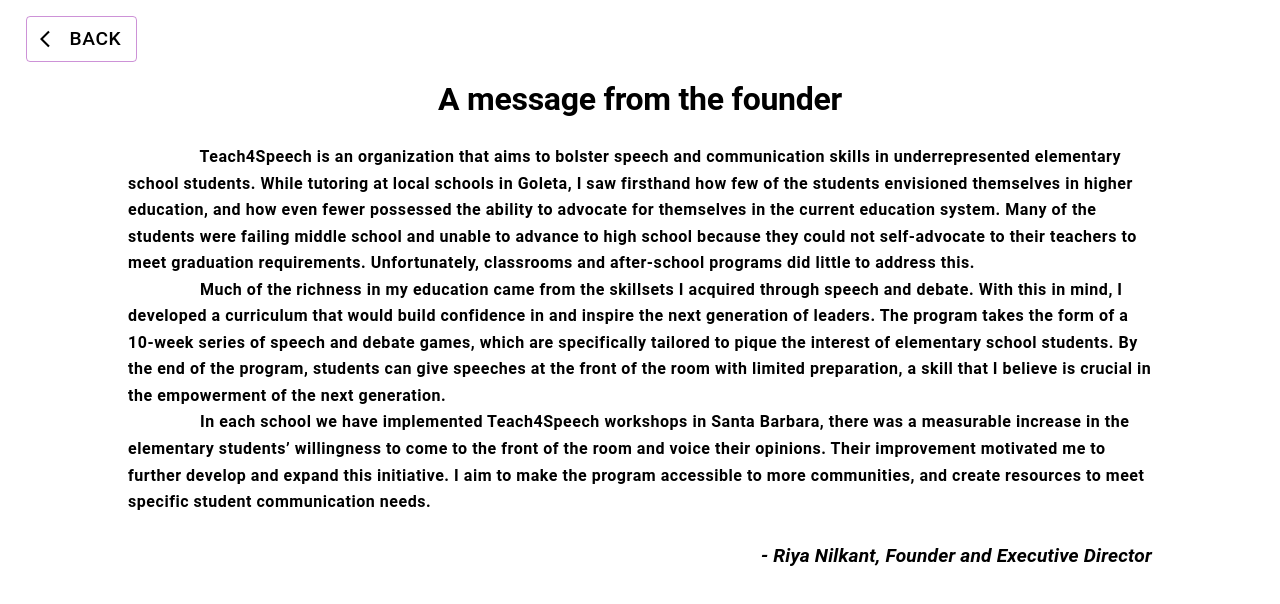
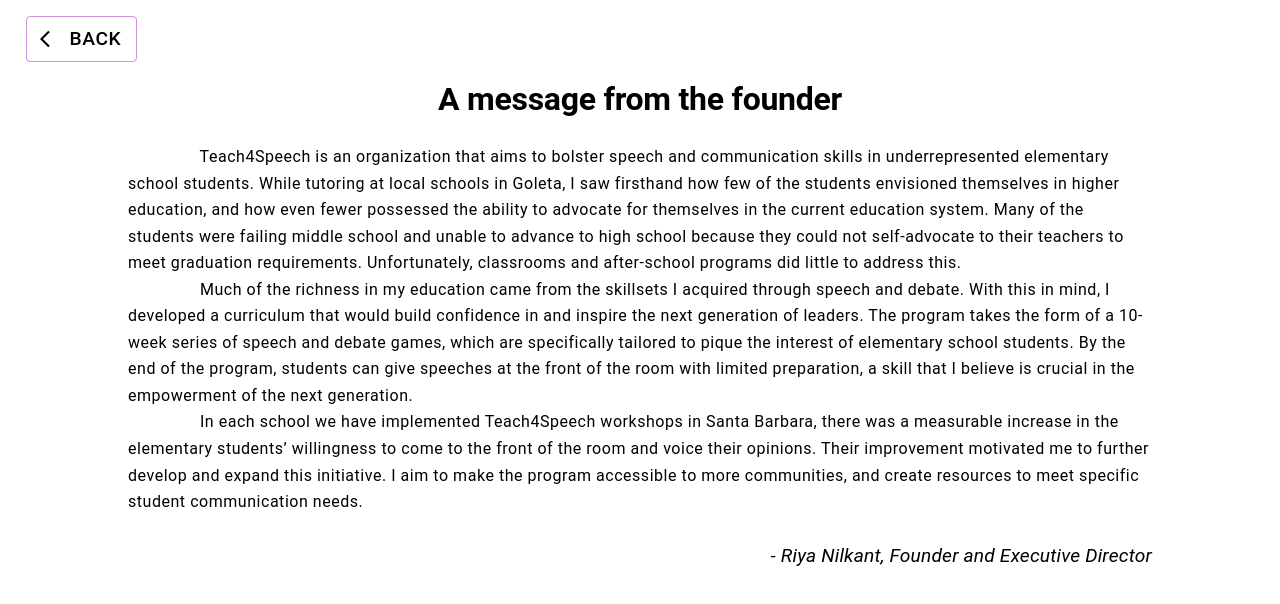
Before and after one commit to Bravo-Luis/teach4speech, a React (Vite) app: page /message in a window 1280 px wide. Shown: the top 604 px of the page. Built offline with nearby package versions, Linux system fonts and the light colour scheme; no server answers.

Commit message:
debolding

```diff
--- a/src/components/landing/Message/Message.tsx
+++ b/src/components/landing/Message/Message.tsx
@@ -43,7 +43,7 @@ function Message() {
       <Typography
         variant="caption"
         sx={{ width: "80vw", padding: "2vw" }}
-        fontWeight={"bold"}
+        fontWeight={"regular"}
       >
         &emsp;&emsp;&emsp;&emsp; Teach4Speech is an organization that aims to
         bolster speech and communication skills in underrepresented elementary
@@ -76,7 +76,7 @@ function Message() {
         <Typography
           sx={{
             fontStyle: "italic",
-            fontWeight: "bold",
+            fontWeight: "regular",
             textAlign: "right",
           }}
         >
--- a/src/components/landing/Mission/Mission.tsx
+++ b/src/components/landing/Mission/Mission.tsx
@@ -44,7 +44,7 @@ function Mission() {
       <Typography
         variant="caption"
         sx={{ width: "80vw", padding: "2vw" }}
-        fontWeight={"bold"}
+        fontWeight={"regular"}
       >
         &emsp;&emsp;&emsp;&emsp; Teach4Speech is a program geared at providing
         elementary and middle school students from low-income and
```
